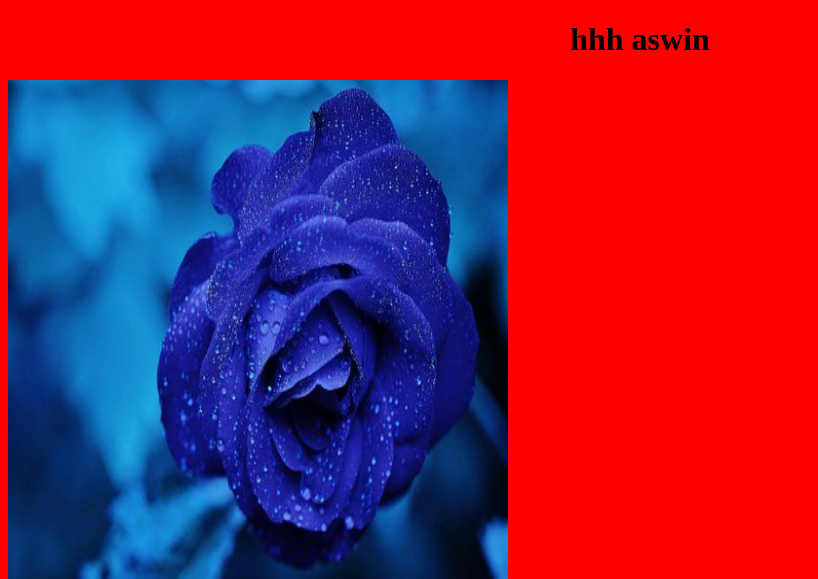
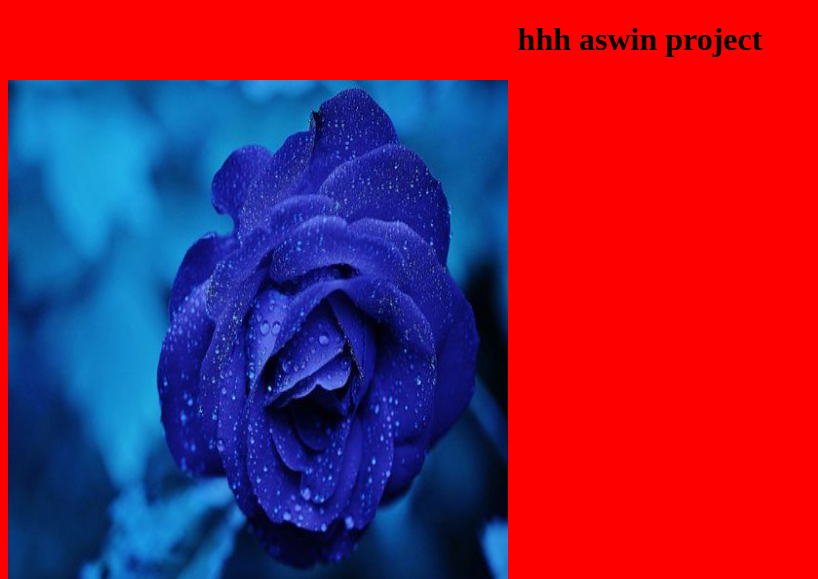
Before and after one commit to Aswinradhamadhavam/Aproject, a Django app: page /user/main in a window 1280 px wide. Shown: the top 579 px of the page, without its empty margins (0-818 px from the left). Run offline with Django 4.2, Linux system fonts and the light colour scheme.

Commit message:
first commit

```diff
--- a/user/templates/index1.html
+++ b/user/templates/index1.html
@@ -9,7 +9,7 @@
     <link rel="stylesheet" href="{% static 'css.css' %}">
 </head>
 <body>
-    <h1>hhh aswin</h1>
+    <h1>hhh aswin project</h1>
 
     <img src="{% static 'rose-165819__340.jpg' %}">
 </body>
```
